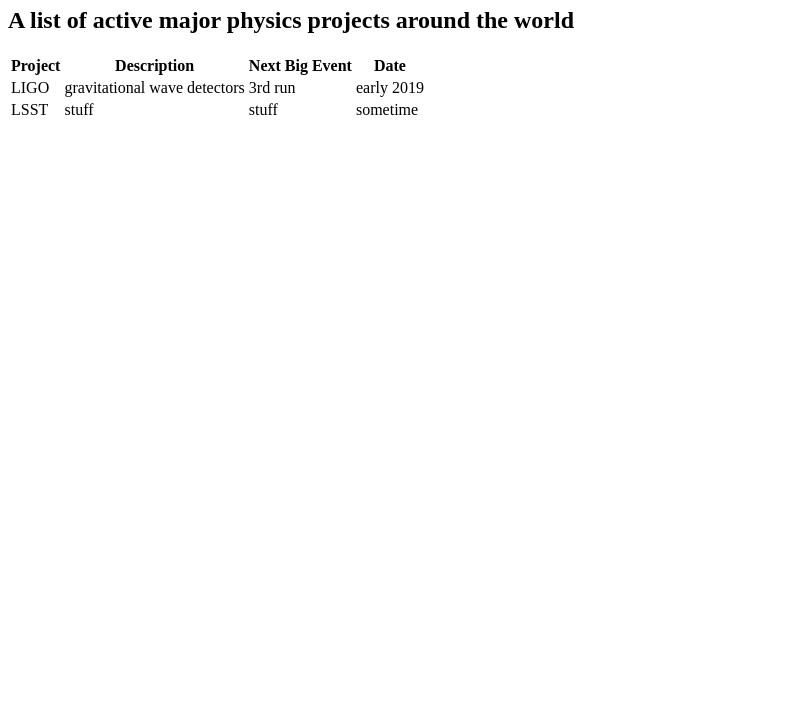
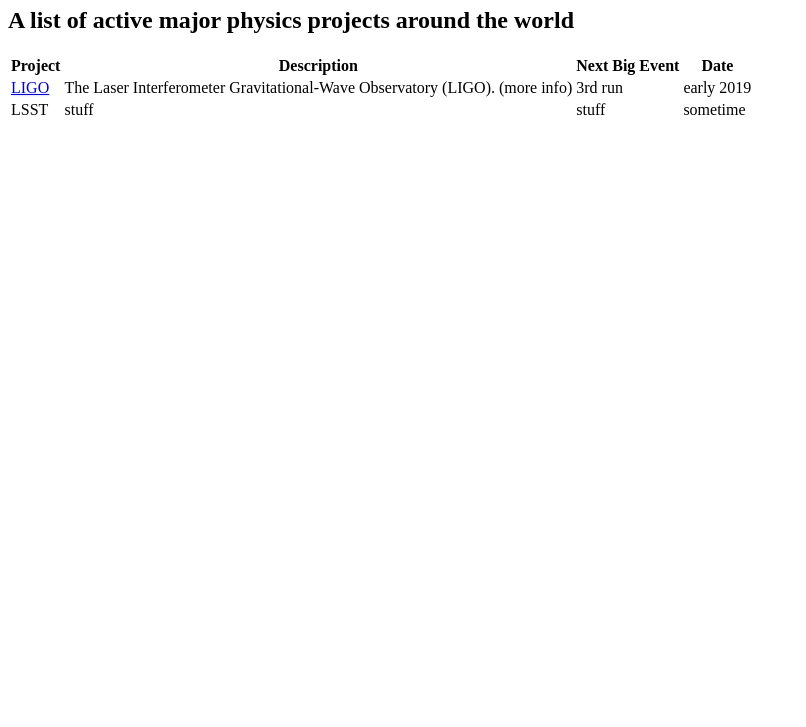
Before and after one commit to WSLockhart/phys_calendar, a plain HTML site: page index.html in a window 1280 px wide. Shown: the part 73-800 px from the top of the page, without its empty margins (0-806 px from the left). Drawn offline with Linux system fonts and the light colour scheme.

Commit message:
Update index.html

```diff
--- a/index.html
+++ b/index.html
@@ -13,8 +13,8 @@
     <th>Date</th>
 </tr>
   <tr>
-    <td>LIGO</td>
-    <td>gravitational wave detectors</td>
+    <td> <a href="https://www.ligo.org/">LIGO</a> </td>
+    <td>The Laser Interferometer Gravitational-Wave Observatory (LIGO). (more info)</td>
     <td>3rd run</td>
     <td>early 2019</td>
   </tr>
```
